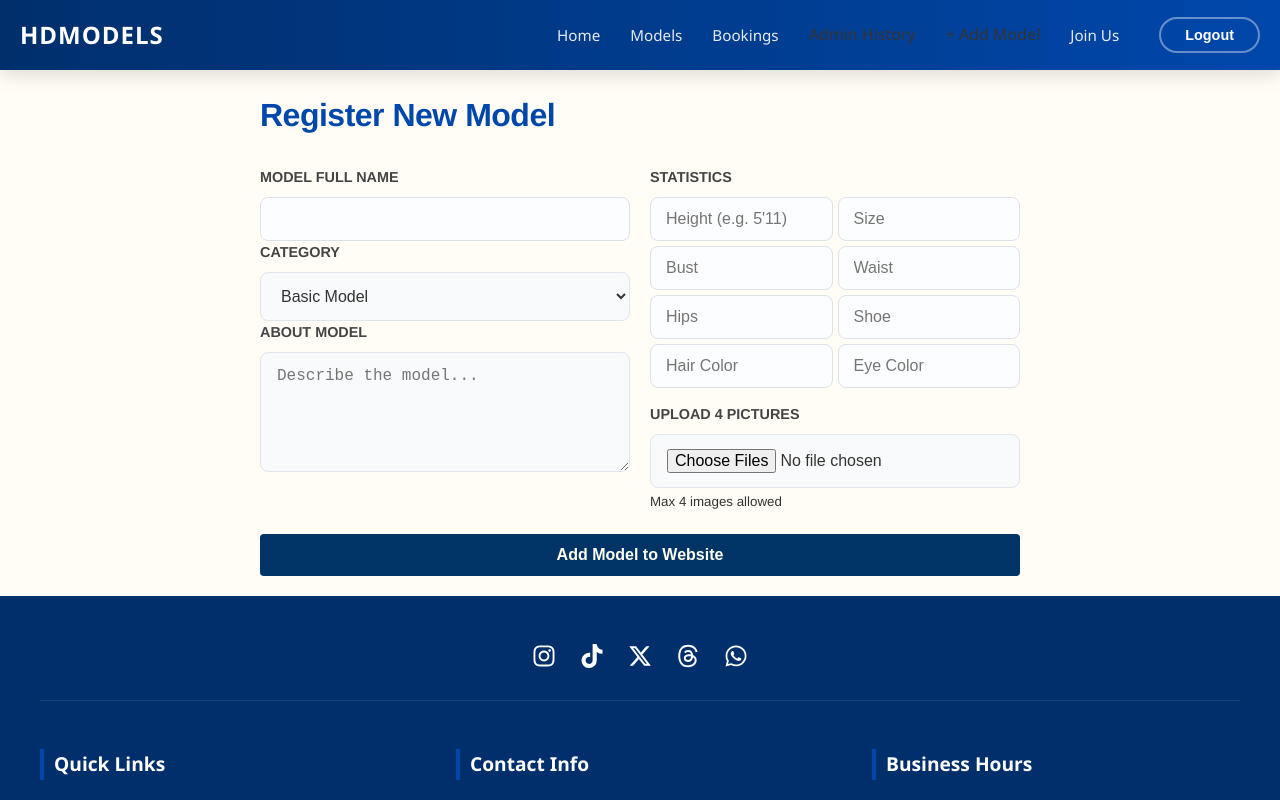
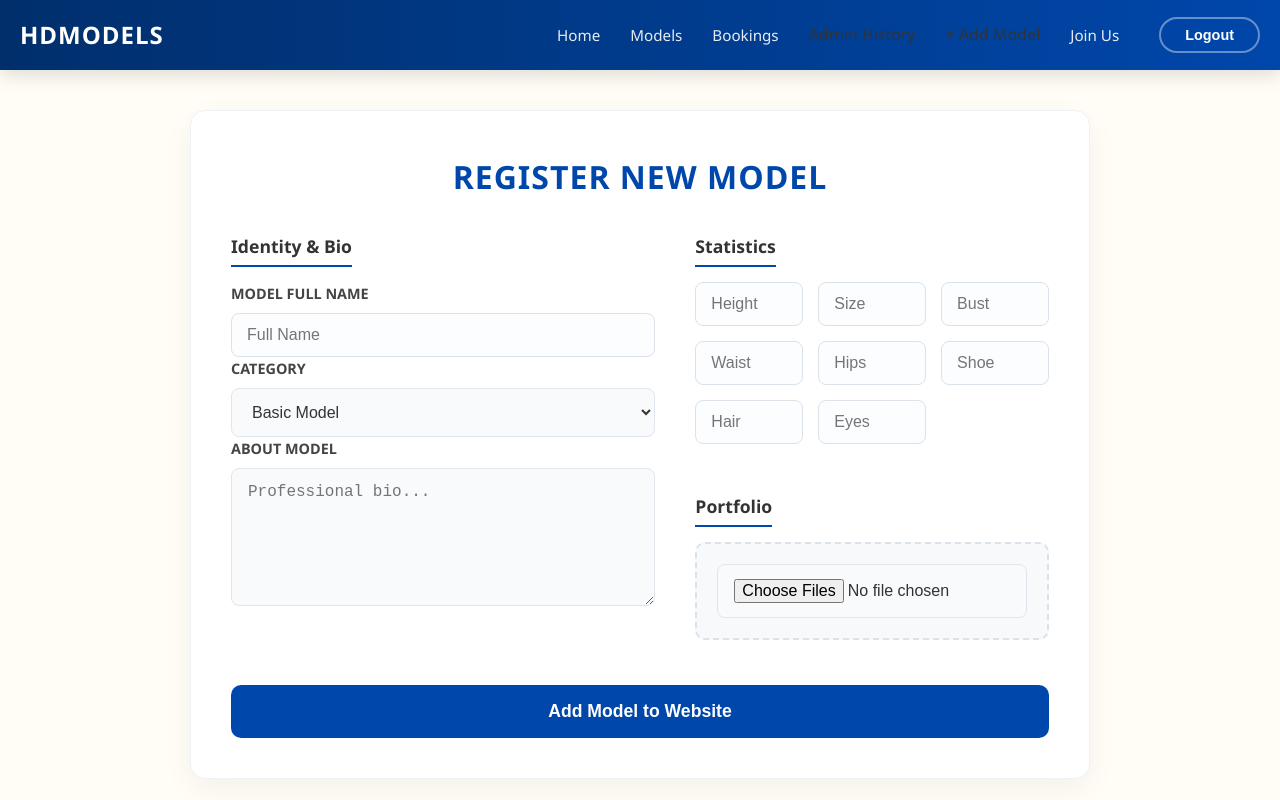
Before and after one commit to jojo-449/HD-Main, a React (Vite) app in the folder honey-drop-agency/client/: page /admin/add-model in a window 1280 px wide. Shown: the top 800 px of the page. Built offline with nearby package versions, Linux system fonts and the light colour scheme; sample sign-in values are in the browser's storage.

Commit message:
update frontend

```diff
--- a/honey-drop-agency/client/src/pages/AddModel.jsx
+++ b/honey-drop-agency/client/src/pages/AddModel.jsx
@@ -1,45 +1,171 @@
+// import { useState, useContext } from "react";
+// import api from "../api";
+// import AuthContext from "../context/AuthContext";
+// import Navbar from "../components/Navbar";
+// import { toast } from "react-toastify";
+// import "./AdminForm.css";
+
+// const AddModel = () => {
+//   const { user } = useContext(AuthContext);
+//   const [loading, setLoading] = useState(false);
+//   const [formData, setFormData] = useState({
+//     name: "",
+//     category: "basic",
+//     about: "",
+//     height: "",
+//     size: "",
+//     bust: "",
+//     waist: "",
+//     hips: "",
+//     shoe: "",
+//     hair: "",
+//     eyes: ""
+//   });
+//   const [images, setImages] = useState([]);
+
+//   const handleChange = (e) => {
+//     setFormData({ ...formData, [e.target.name]: e.target.value });
+//   };
+
+//   const handleSubmit = async (e) => {
+//     e.preventDefault();
+//     setLoading(true);
+
+//     // In a real app, you'd use FormData for images.
+//     // For now, this sends the text data to your server.
+//     try {
+//       const config = { headers: { Authorization: `Bearer ${user.token}` } };
+//       await api.post("/api/models", formData, config);
+//       toast.success("Model added to " + formData.category + " category!");
+//       // Reset form
+//     } catch (error) {
+//       toast.error("Failed to add model");
+//     } finally {
+//       setLoading(false);
+//     }
+//   };
+
+//   return (
+//     <>
+//       <Navbar />
+//       <div className="container" style={{ maxWidth: '800px', padding: '20px' }}>
+//         <h2 className="history-title">Register New Model</h2>
+//         <form onSubmit={handleSubmit} className="booking-form">
+//           <div style={{ display: 'grid', gridTemplateColumns: '1fr 1fr', gap: '20px' }}>
+
+//             {/* Left Side: General Info */}
+//             <div>
+//               <label>Model Full Name</label>
+//               <input type="text" name="name" onChange={handleChange} required />
+
+//               <label>Category</label>
+//               <select name="category" onChange={handleChange}>
+//                 <option value="basic">Basic Model</option>
+//                 <option value="top">Top Model</option>
+//                 <option value="premium">Premium Model</option>
+//                 <option value="elite">Elite Model</option>
+//               </select>
+
+//               <label>About Model</label>
+//               <textarea name="about" rows="5" onChange={handleChange} placeholder="Describe the model..."></textarea>
+//             </div>
+
+//             {/* Right Side: Statistics */}
+//             <div>
+//               <label>Statistics</label>
+//               <div style={{ display: 'grid', gridTemplateColumns: '1fr 1fr', gap: '5px' }}>
+//                 <input type="text" name="height" placeholder="Height (e.g. 5'11)" onChange={handleChange} />
+//                 <input type="text" name="size" placeholder="Size" onChange={handleChange} />
+//                 <input type="text" name="bust" placeholder="Bust" onChange={handleChange} />
+//                 <input type="text" name="waist" placeholder="Waist" onChange={handleChange} />
+//                 <input type="text" name="hips" placeholder="Hips" onChange={handleChange} />
+//                 <input type="text" name="shoe" placeholder="Shoe" onChange={handleChange} />
+//                 <input type="text" name="hair" placeholder="Hair Color" onChange={handleChange} />
+//                 <input type="text" name="eyes" placeholder="Eye Color" onChange={handleChange} />
+//               </div>
+
+//               <label style={{ marginTop: '15px' }}>Upload 4 Pictures</label>
+//               <input type="file" multiple accept="image/*" />
+//               <small>Max 4 images allowed</small>
+//             </div>
+//           </div>
+
+//           <button type="submit" className="login-btn" style={{ marginTop: '20px' }} disabled={loading}>
+//             {loading ? "Saving..." : "Add Model to Website"}
+//           </button>
+//         </form>
+//       </div>
+//     </>
+//   );
+// };
+
+// export default AddModel;
+
+
+
+
+
 import { useState, useContext } from "react";
 import api from "../api";
 import AuthContext from "../context/AuthContext";
 import Navbar from "../components/Navbar";
 import { toast } from "react-toastify";
-import "./AdminForm.css";
+import "./AdminForm.css"; // Ensure you created this file!
 
 const AddModel = () => {
   const { user } = useContext(AuthContext);
   const [loading, setLoading] = useState(false);
   const [formData, setFormData] = useState({
-    name: "",
-    category: "basic",
-    about: "",
-    height: "",
-    size: "",
-    bust: "",
-    waist: "",
-    hips: "",
-    shoe: "",
-    hair: "",
-    eyes: ""
+    name: "", category: "basic", about: "", height: "",
+    size: "", bust: "", waist: "", hips: "", shoe: "", hair: "", eyes: ""
   });
-  const [images, setImages] = useState([]);
+
+  const [selectedFiles, setSelectedFiles] = useState([]);
 
   const handleChange = (e) => {
     setFormData({ ...formData, [e.target.name]: e.target.value });
   };
 
+  const handleFileChange = (e) => {
+    setSelectedFiles(e.target.files);
+  };
+
   const handleSubmit = async (e) => {
     e.preventDefault();
+    if (!user?.token) return toast.error("Please login again.");
+    if (selectedFiles.length === 0) return toast.error("Select at least 1 photo.");
+
     setLoading(true);
+    const data = new FormData();
 
-    // In a real app, you'd use FormData for images.
-    // For now, this sends the text data to your server.
+    // Add text fields
+    Object.keys(formData).forEach((key) => {
+      data.append(key, formData[key]);
+    });
+
+    // Add images
+    for (let i = 0; i < selectedFiles.length; i++) {
+      data.append("images", selectedFiles[i]);
+    }
+
     try {
-      const config = { headers: { Authorization: `Bearer ${user.token}` } };
-      await api.post("/api/models", formData, config);
-      toast.success("Model added to " + formData.category + " category!");
-      // Reset form
+      // IMPORTANT: We do NOT set Content-Type here manually anymore.
+      // This allows the browser to set the 'Boundary' correctly.
+      const config = {
+        headers: {
+            Authorization: `Bearer ${user.token}`
+        }
+      };
+
+      await api.post("/api/models", data, config);
+      toast.success("Model Registered Successfully!");
+
+      // Refresh to clear form
+      setTimeout(() => window.location.reload(), 2000);
+
     } catch (error) {
-      toast.error("Failed to add model");
+      console.error("Submit error:", error);
+      toast.error(error.response?.data?.message || "Failed to add model");
     } finally {
       setLoading(false);
     }
@@ -48,15 +174,15 @@ const AddModel = () => {
   return (
     <>
       <Navbar />
-      <div className="container" style={{ maxWidth: '800px', padding: '20px' }}>
-        <h2 className="history-title">Register New Model</h2>
-        <form onSubmit={handleSubmit} className="booking-form">
-          <div style={{ display: 'grid', gridTemplateColumns: '1fr 1fr', gap: '20px' }}>
+      <div className="admin-container">
+        <h2 className="form-title">Register New Model</h2>
+        <form onSubmit={handleSubmit} className="admin-form">
+          <div className="form-grid">
 
-            {/* Left Side: General Info */}
-            <div>
+            <div className="form-left">
+              <span className="form-section-title">Identity & Bio</span>
               <label>Model Full Name</label>
-              <input type="text" name="name" onChange={handleChange} required />
+              <input type="text" name="name" onChange={handleChange} required placeholder="Full Name" />
 
               <label>Category</label>
               <select name="category" onChange={handleChange}>
@@ -67,31 +193,33 @@ const AddModel = () => {
               </select>
 
               <label>About Model</label>
-              <textarea name="about" rows="5" onChange={handleChange} placeholder="Describe the model..."></textarea>
+              <textarea name="about" rows="6" onChange={handleChange} placeholder="Professional bio..."></textarea>
             </div>
 
-            {/* Right Side: Statistics */}
-            <div>
-              <label>Statistics</label>
-              <div style={{ display: 'grid', gridTemplateColumns: '1fr 1fr', gap: '5px' }}>
-                <input type="text" name="height" placeholder="Height (e.g. 5'11)" onChange={handleChange} />
+            <div className="form-right">
+              <span className="form-section-title">Statistics</span>
+              <div className="stats-grid">
+                <input type="text" name="height" placeholder="Height" onChange={handleChange} />
                 <input type="text" name="size" placeholder="Size" onChange={handleChange} />
                 <input type="text" name="bust" placeholder="Bust" onChange={handleChange} />
                 <input type="text" name="waist" placeholder="Waist" onChange={handleChange} />
                 <input type="text" name="hips" placeholder="Hips" onChange={handleChange} />
                 <input type="text" name="shoe" placeholder="Shoe" onChange={handleChange} />
-                <input type="text" name="hair" placeholder="Hair Color" onChange={handleChange} />
-                <input type="text" name="eyes" placeholder="Eye Color" onChange={handleChange} />
+                <input type="text" name="hair" placeholder="Hair" onChange={handleChange} />
+                <input type="text" name="eyes" placeholder="Eyes" onChange={handleChange} />
               </div>
 
-              <label style={{ marginTop: '15px' }}>Upload 4 Pictures</label>
-              <input type="file" multiple accept="image/*" />
-              <small>Max 4 images allowed</small>
+              <div style={{ marginTop: '25px' }}>
+                <span className="form-section-title">Portfolio</span>
+                <div className="upload-box">
+                    <input type="file" multiple accept="image/*" onChange={handleFileChange} required />
+                </div>
+              </div>
             </div>
           </div>
 
-          <button type="submit" className="login-btn" style={{ marginTop: '20px' }} disabled={loading}>
-            {loading ? "Saving..." : "Add Model to Website"}
+          <button type="submit" className="submit-admin-btn" disabled={loading}>
+            {loading ? "Uploading to Cloudinary..." : "Add Model to Website"}
           </button>
         </form>
       </div>
```
